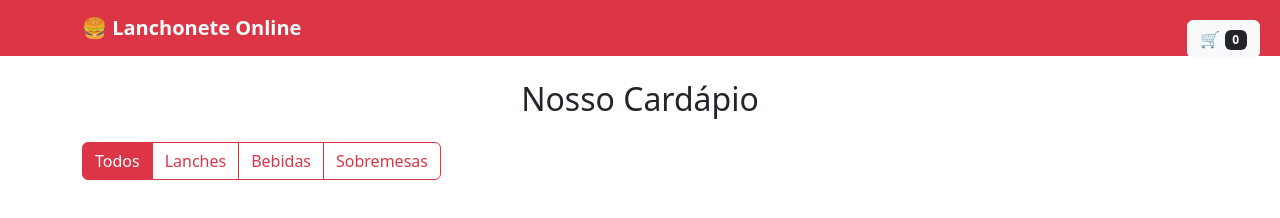
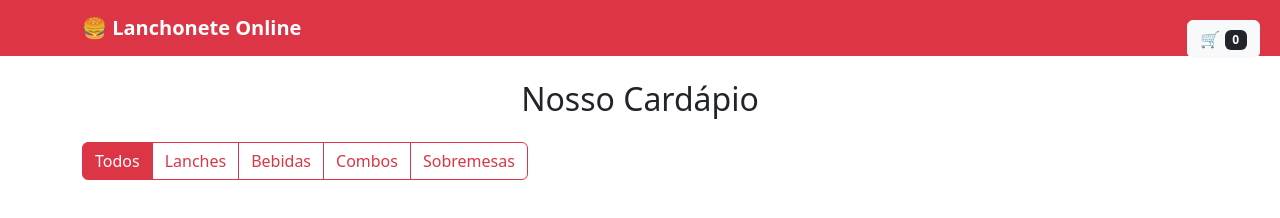
Before and after one commit to smithymmije/lanchonete-system-web, a plain HTML site: page frontend-client/index.html in a window 1280 px wide. Drawn offline with nearby package versions, Linux system fonts and the light colour scheme; no server answers.

Commit message:
alterei filtros

```diff
--- a/frontend-client/index.html
+++ b/frontend-client/index.html
@@ -46,6 +46,8 @@
                         onclick="filtrarCategoria('lanche')">Lanches</button>
                 <button class="btn btn-outline-danger"
                         onclick="filtrarCategoria('bebida')">Bebidas</button>
+                <button class="btn btn-outline-danger"
+                        onclick="filtrarCategoria('combo')">Combos</button>
                 <button class="btn btn-outline-danger"
                         onclick="filtrarCategoria('sobremesa')">Sobremesas</button>
             </div>
--- a/frontend-client/js/app.js
+++ b/frontend-client/js/app.js
@@ -71,7 +71,9 @@ function exibirProdutos(produtosFiltrados) {
 function filtrarCategoria(categoria) {
     document.querySelectorAll('.produto-card').forEach(card => {
         card.style.display =
-            categoria === 'todos' || card.dataset.categoria === categoria
+            categoria === 'todos' ||
+            (categoria === 'combo' && card.dataset.categoria === 'combos') ||
+            card.dataset.categoria === categoria
                 ? 'block'
                 : 'none';
     });
```
